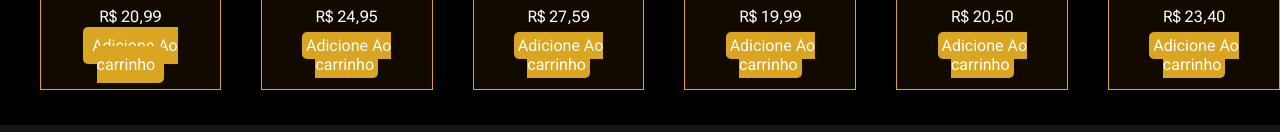
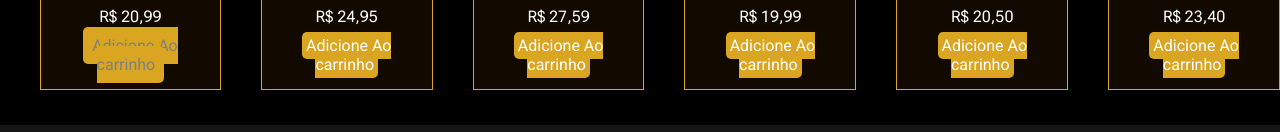
Before and after one commit to ericksantanay/Cafeteria, a plain HTML site: page index.html in a window 1280 px wide. In both pictures the pointer is over the link 126 px from the left and 1869 px from the top of the page. Shown: the part 1814-1946 px from the top of the page. Drawn offline with Linux system fonts and the light colour scheme; a web font is replaced by a local one.

Commit message:
Projeto finalizado

```diff
--- a/style.css
+++ b/style.css
@@ -244,8 +244,9 @@ article h2{
 .btn:hover{
     transition: 0.2s;
     padding: 9px;
+    color: var(--color-cinza);
 }
-                /*Endereço da Cafeteria*/
+            /*Endereço da Cafeteria*/
 .endereco{
     text-align: center;
     background-color: #161616;
```
Also changed, not shown: index.html (+5 -3 lines).
